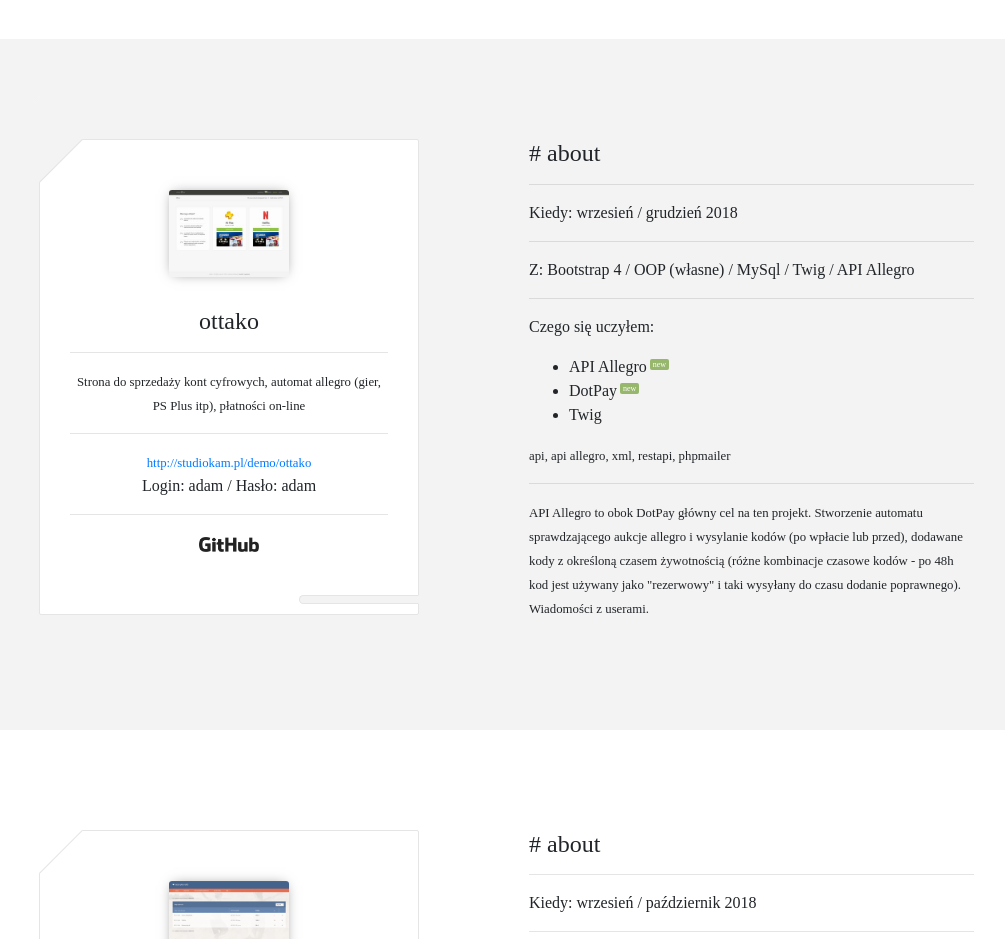
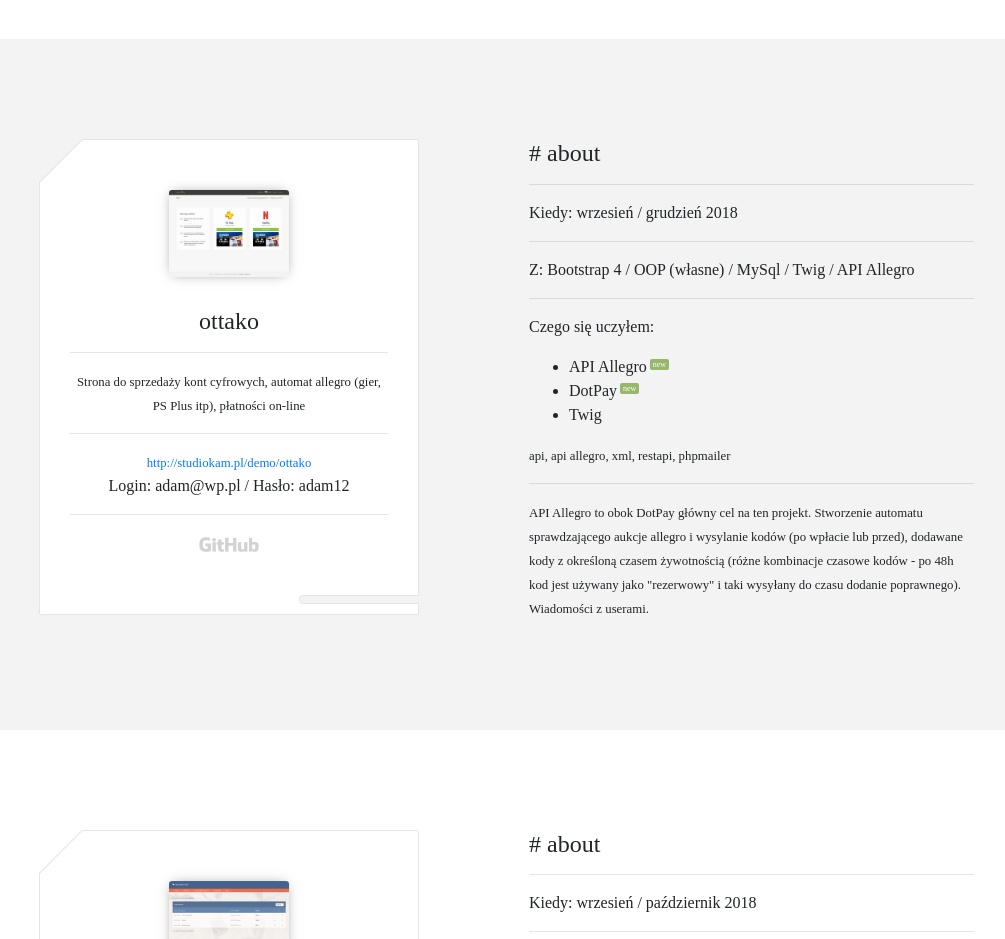
Before and after one commit to studiokam/studiokam, a plain HTML site: page index.html in a window 1280 px wide. Shown: the part 1040-1979 px from the top of the page, without its empty margins (126-1131 px from the left). Drawn offline with nearby package versions, Linux system fonts and the light colour scheme; a web font is replaced by a local one.

Commit message:
uzupełnienie linkowania do demo ottako, zmiana ikony gita

```diff
--- a/start.html
+++ b/index.html
@@ -4,6 +4,7 @@
     <!-- Required meta tags -->
     <meta charset="utf-8">
     <meta name="viewport" content="width=device-width, initial-scale=1, shrink-to-fit=no">
+    <meta name="description" content="Timeline. Mniej - więcej.">
 
     <!-- Bootstrap CSS -->
     <link rel="stylesheet" href="css/bootstrap.css">
@@ -22,7 +23,7 @@
 
                 <h3>konrad</h3>
                 <h1>timeline - mniej więcej</h1>
-                <a href="start.html">kod</a><a href="graf.html">graf</a>
+                <a href="index.html">kod</a><a href="graf.html">graf</a>
             </div>
         </div>
     </div>
@@ -133,11 +134,11 @@
 		    		</div>
 
                     <small><a href="http://studiokam.pl/demo/ottako" target="_blank">http://studiokam.pl/demo/ottako</a></small><br>
-                    Login: adam / Hasło: adam
+                    Login: adam@wp.pl / Hasło: adam12
                     <hr>
 
                     <div class="box-img-last">
-                        <a href="" target="_blank"><img src="img/GitHub-Logo.png" width="60px" alt=""></a>
+                        <img src="img/GitHub-Logo-off.png" width="60px" alt="">
                     </div>
                 </div>
                 <div class="offset-lg-1 col-lg-5 offset-md-1 col-md-6 mb-30 d-none d-md-block">
```
Also changed, not shown: graf.html (+2 -1 lines), img/GitHub-Logo-off.png (added).
